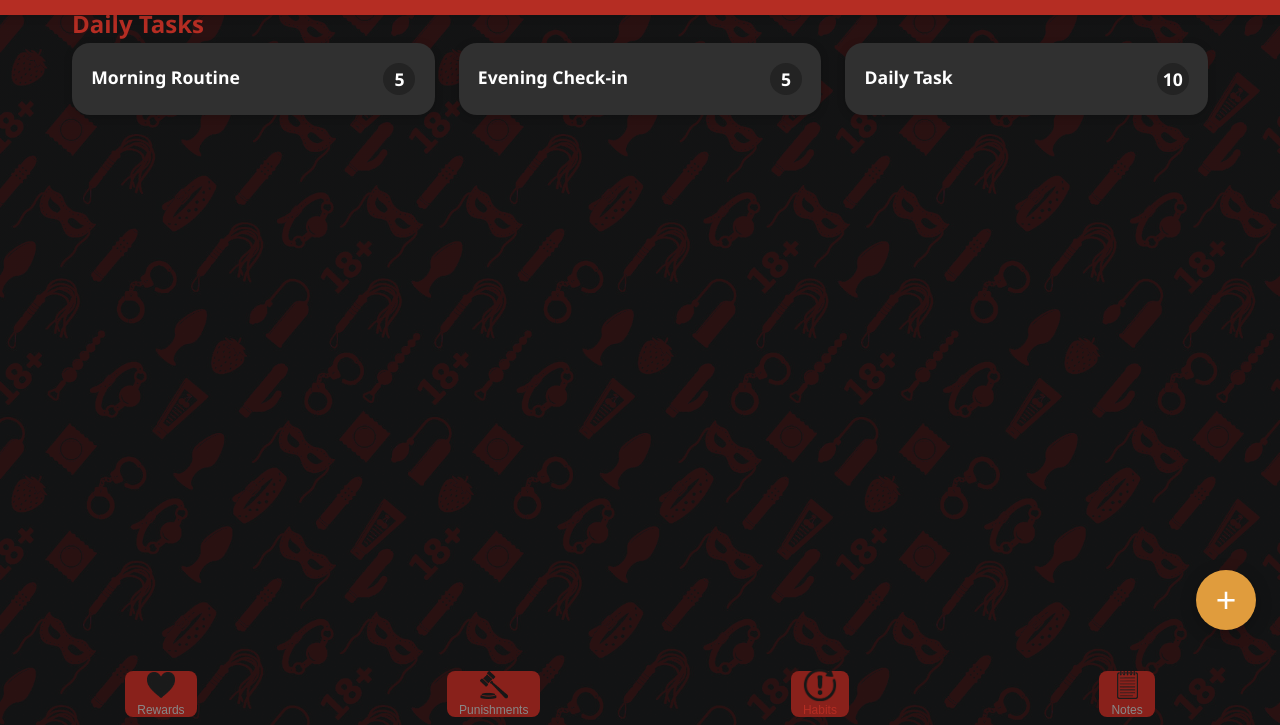
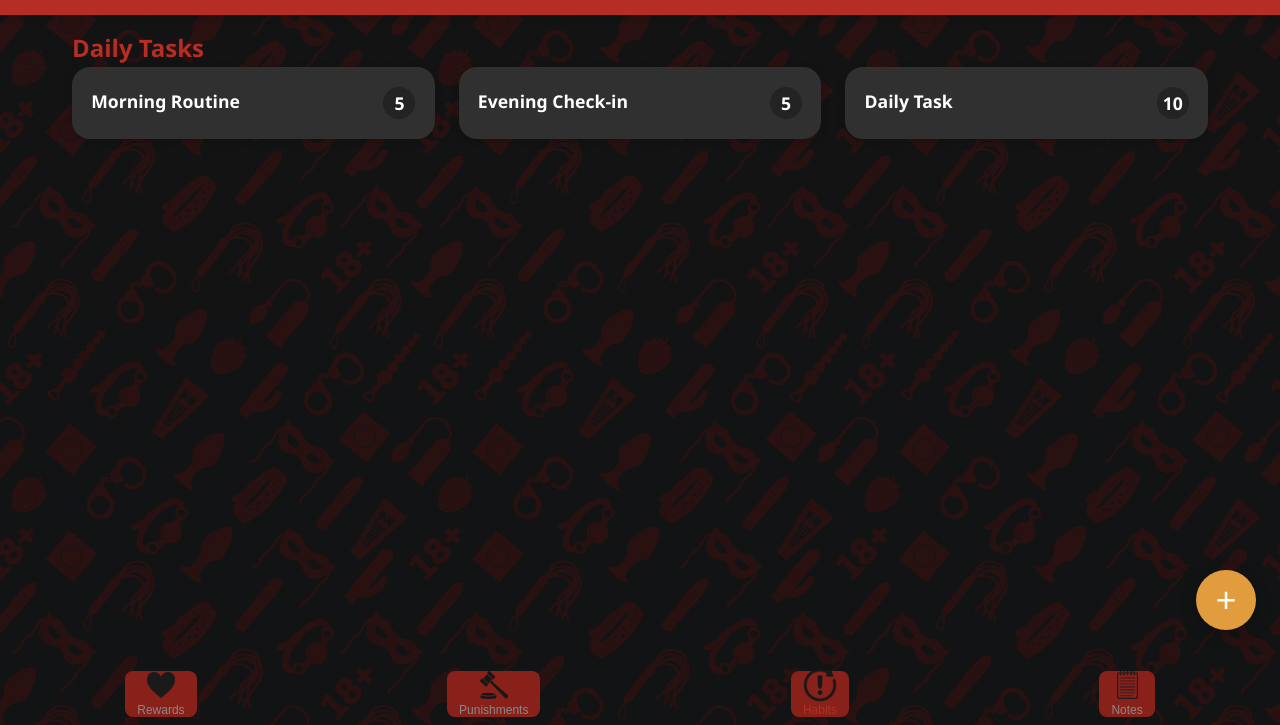
Before and after one commit to jaygamedeveloperboy/slaveportal, a plain HTML site: page index.html in a window 1280 px wide. Shown: the part 75-800 px from the top of the page. Drawn offline with Linux system fonts and the light colour scheme; sample sign-in values are in the browser's storage.

Commit message:
Increase container top padding for more space between header and content

```diff
--- a/styles.css
+++ b/styles.css
@@ -29,7 +29,7 @@ html, body {
 .container {
   max-width: 1200px;
   margin: 0 auto;
-  padding-top: calc(80px + env(safe-area-inset-top, 0)); /* header height + safe area */
+  padding-top: calc(104px + env(safe-area-inset-top, 0)); /* header height + safe area + extra space */
   padding-left: 2rem;
   padding-right: 2rem;
   padding-bottom: 2rem;
```
